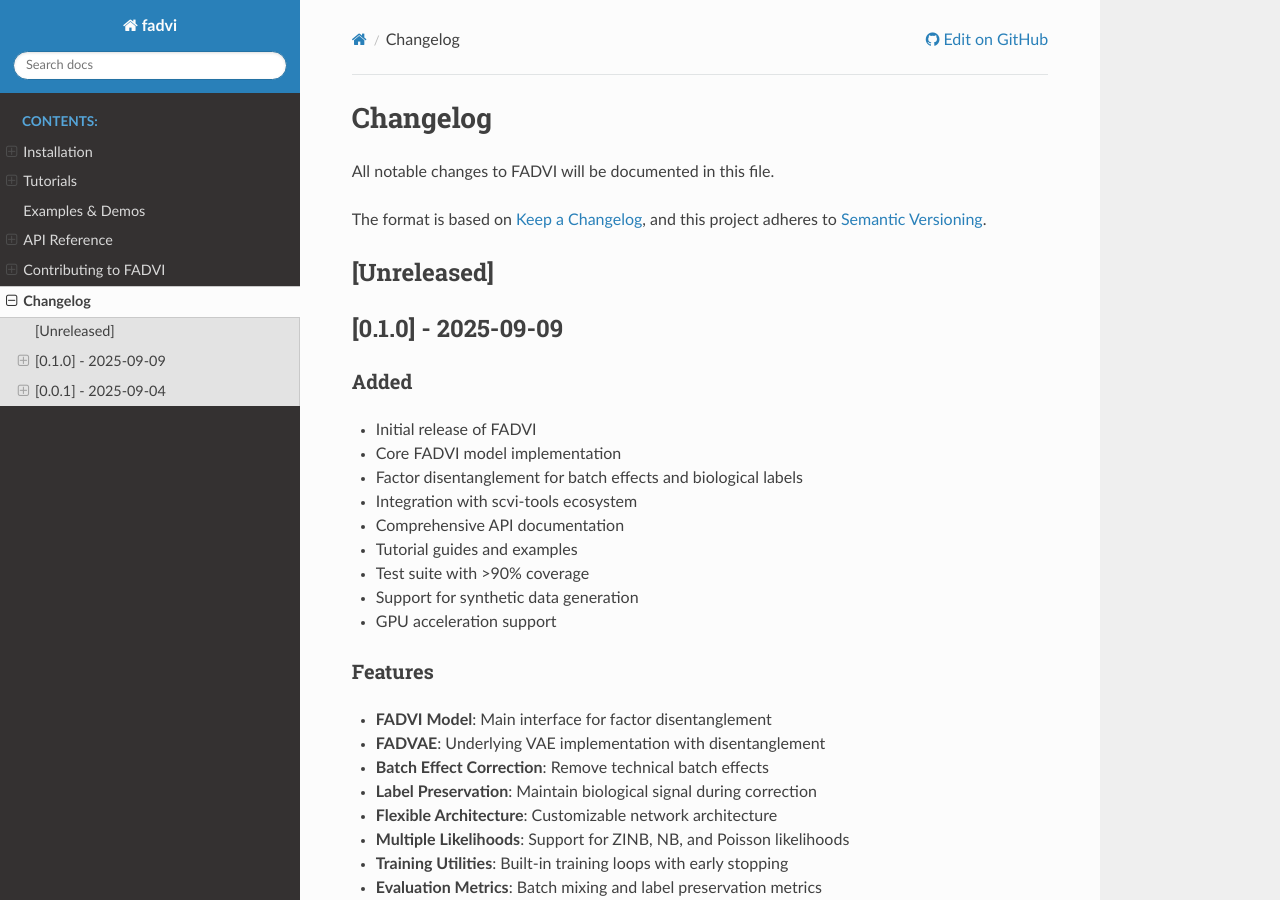
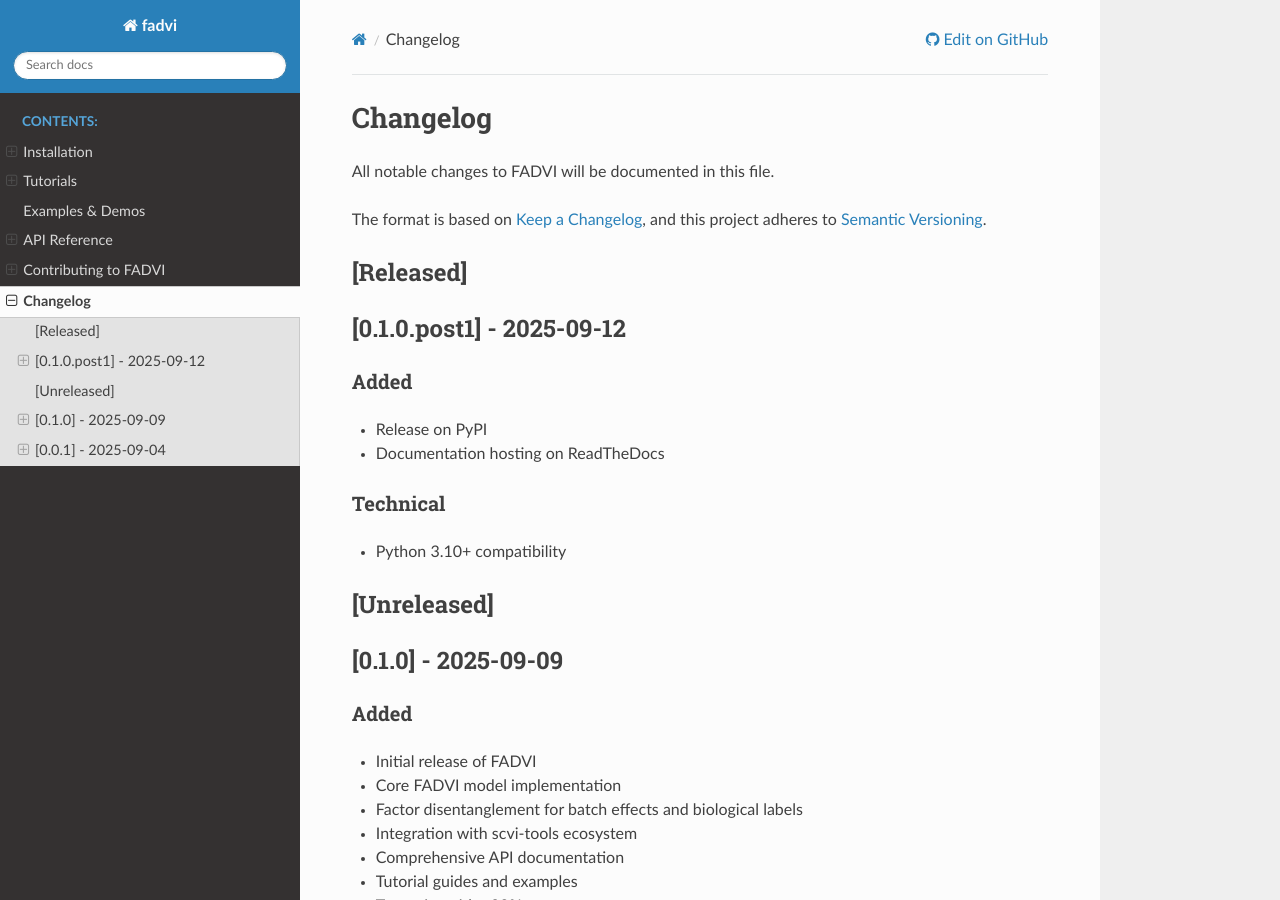
Before and after one commit to liuwd15/fadvi, a Sphinx documentation site: the page built from docs/changelog.rst, in a window 1280 px wide and 900 px high. Built offline with Sphinx 7.4.7 and the Read the Docs theme 3.1.0, drawn with Linux system fonts in a browser that asks for light colours; pages that are not in the unit, such as notebooks, are missing from menus.

Commit message:
Version 0.1.0.post1

```diff
--- a/docs/changelog.rst
+++ b/docs/changelog.rst
@@ -5,6 +5,23 @@ All notable changes to FADVI will be documented in this file.
 
 The format is based on `Keep a Changelog <https://keepachangelog.com/en/1.0.0/>`_,
 and this project adheres to `Semantic Versioning <https://semver.org/spec/v2.0.0.html>`_.
+
+[Released]
+-------------------------------------
+
+[0.1.0.post1] - 2025-09-12
+-------------------------------------
+
+Added
+~~~~~~~~~~~~~~~~~~~~~~~~~~~~~~~~~~~~~
+
+* Release on PyPI
+* Documentation hosting on ReadTheDocs
+
+Technical
+~~~~~~~~~~~~~~~~~~~~~~~~~~~~~~~~~~~~~
+
+* Python 3.10+ compatibility
 
 [Unreleased]
 -------------------------------------
--- a/pyproject.toml
+++ b/pyproject.toml
@@ -4,7 +4,7 @@ build-backend = "setuptools.build_meta"
 
 [project]
 name = "fadvi"
-version = "0.1.0"
+version = "0.1.0.post1"
 description = "Factor Disentanglement Variational Inference for single-cell batch integration"
 readme = "README.md"
 license = {text = "MIT"}
```
Also changed, not shown: README.md (+4 -2 lines).
